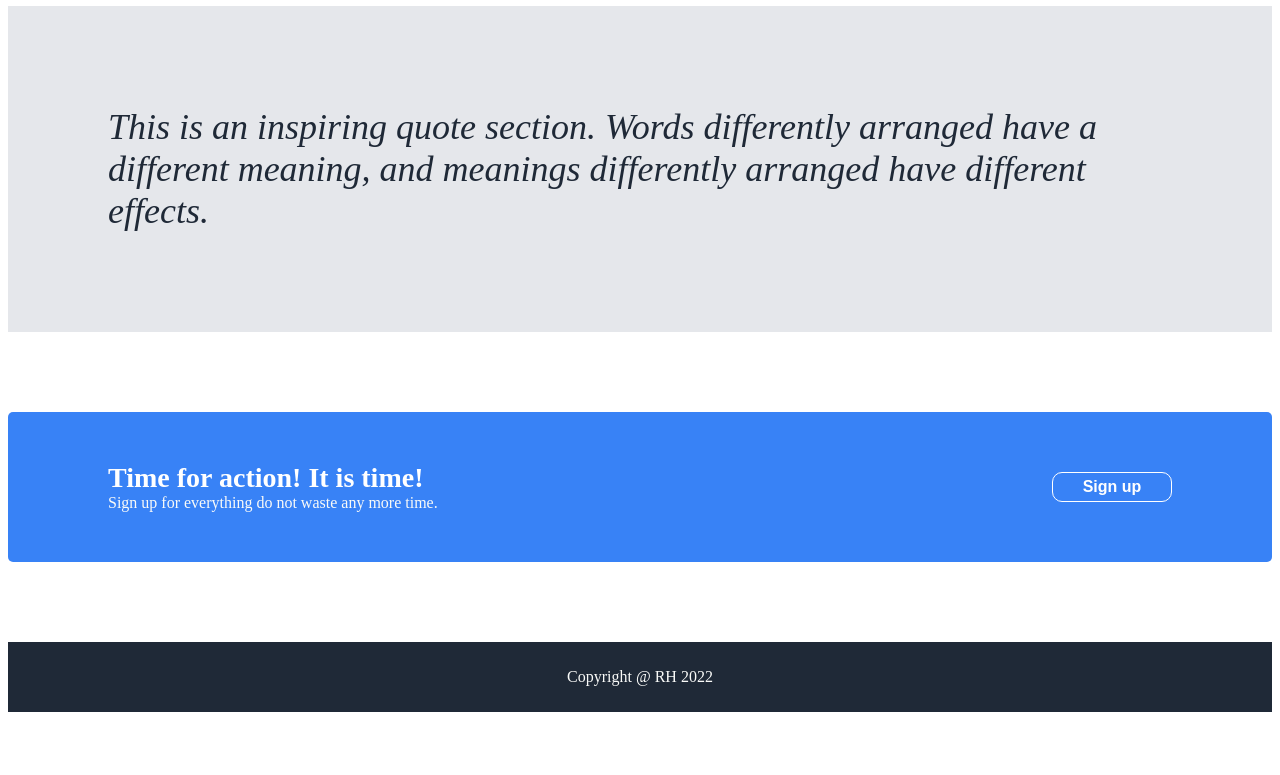
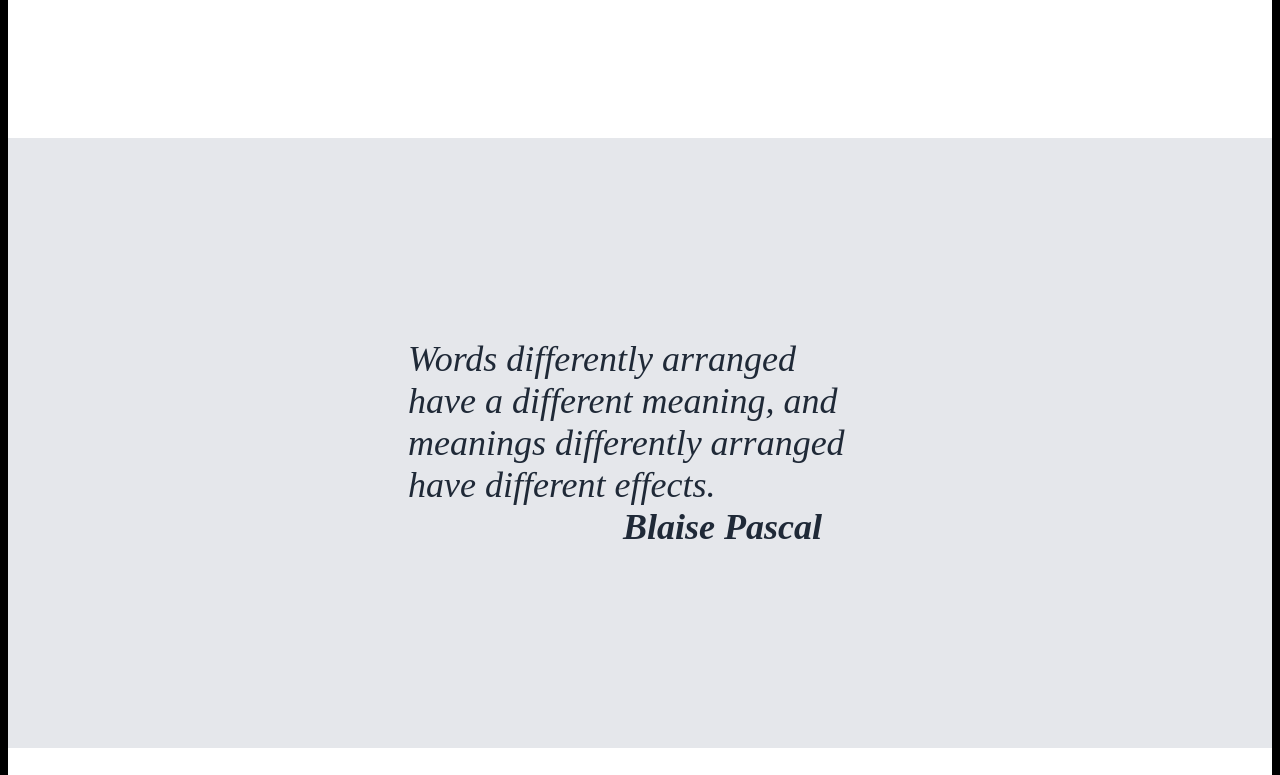
Before and after one commit to RadekHerman/odin-Landing-Page-Project, a plain HTML site: page index.html in a window 1280 px wide. Shown: the part 965-1740 px from the top of the page. Before the commit the page ends 1685 px from the top, so only its background shows below. Drawn offline with Linux system fonts and the light colour scheme.

Commit message:
feat:  pascal

```diff
--- a/css/styles.css
+++ b/css/styles.css
@@ -1,3 +1,6 @@
+html {
+    background: black;
+}
 
 .box {
     margin: 0 auto;
@@ -23,6 +26,7 @@ ul {
 .section-1 {
     display: flex;
     justify-content: space-between;
+    padding: 30px 0;
 }
 
 .s1-left {
@@ -81,11 +85,24 @@ background-color: red;
 
 .background-1 {
     background-color: #1F2937;
+    max-width: 1600px;
+    margin: auto;
 }
 
 .background-2 {
     background-color: #ffff;
+    max-width: 1600px;
+    margin: auto;
+    border-top: 1px solid #ffff;
+    border-bottom: 1px solid #ffff;
 }
+
+.background-3 {
+    background-color: #E5E7EB;
+    max-width: 1600px;
+    margin: auto;
+}
+
 
 .awesome {
     color: #F9FAF8;
@@ -101,12 +118,15 @@ footer {
     }
 
 .section-2 {
-    padding-top: 30px;
-    padding-bottom: 100px;
+    padding-top: 60px;
+    padding-bottom: 140px;
+    /* margin-top: 30px;
+    margin-bottom: 100px; */
 }
 
 .section-3 {
-    padding: 100px;
+    padding: 200px 400px;
+    align-items: center;
 }
 
 .section-4 {
@@ -154,9 +174,6 @@ h2 {
     /* text-align: center; */
 }
 
-.background-3 {
-    background-color: #E5E7EB;
-}
 
 .quote {
     font-size: 36px;
@@ -165,6 +182,13 @@ h2 {
     color: #1F2937
 }
 
+.pascal {
+    display: flex;
+    justify-content: end;
+    font-weight: 800;
+    margin-right: 50px;
+}
+
 .time {
     font-size: 28px;
     color: #fff;
--- a/index.html
+++ b/index.html
@@ -67,9 +67,10 @@
       </div>
       <div class="background-3">
         <div class="box section-3">
-          <div class="quote">This is an inspiring quote section.
-              Words differently arranged have a different meaning, and meanings differently arranged have different effects.
+          <div class="quote">Words differently arranged have a different meaning,
+            and meanings differently arranged have different effects.
           </div>
+          <div class="quote pascal">Blaise Pascal</div>
         </div>
       </div>
       <div class="background-2">
```
